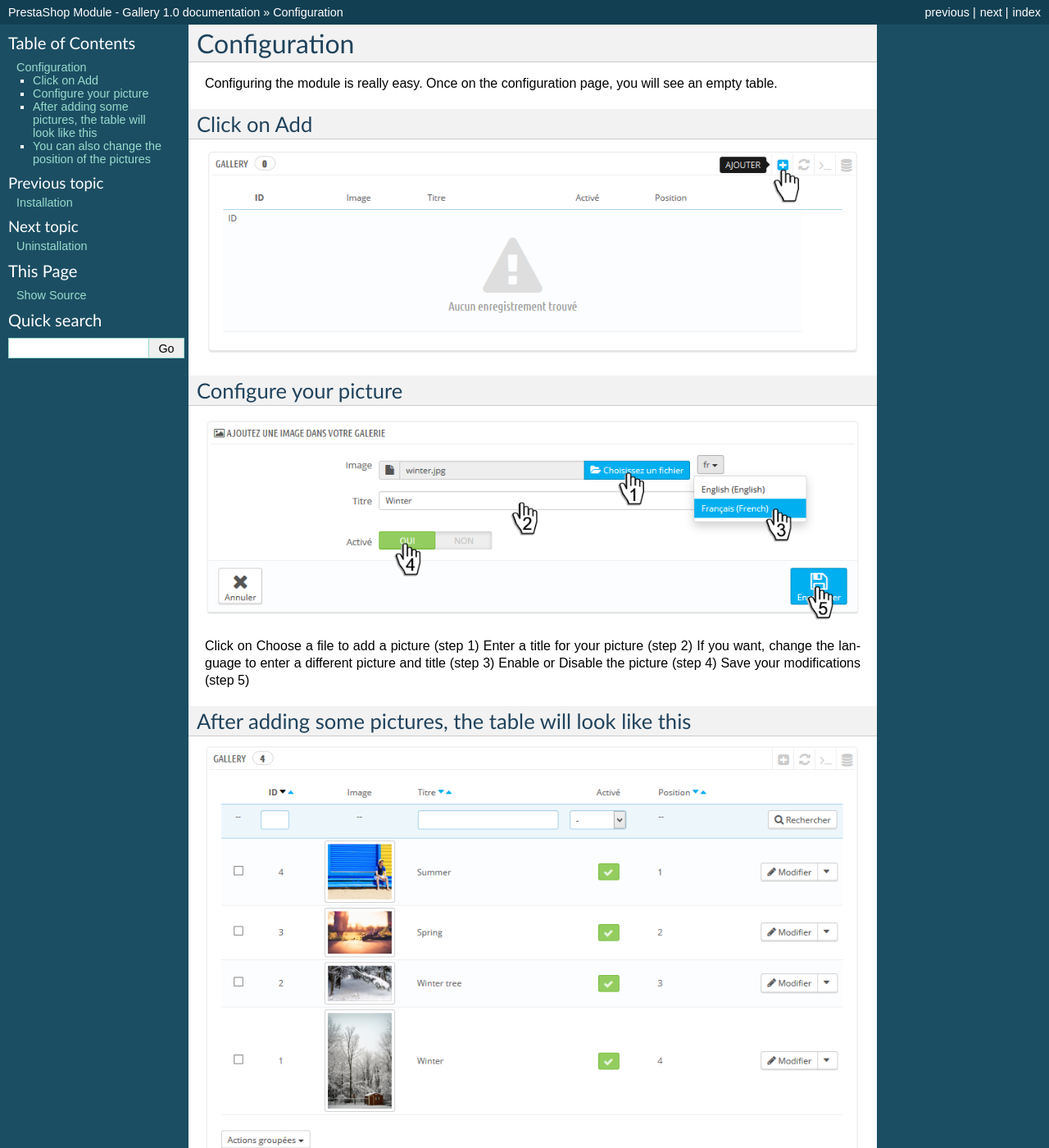
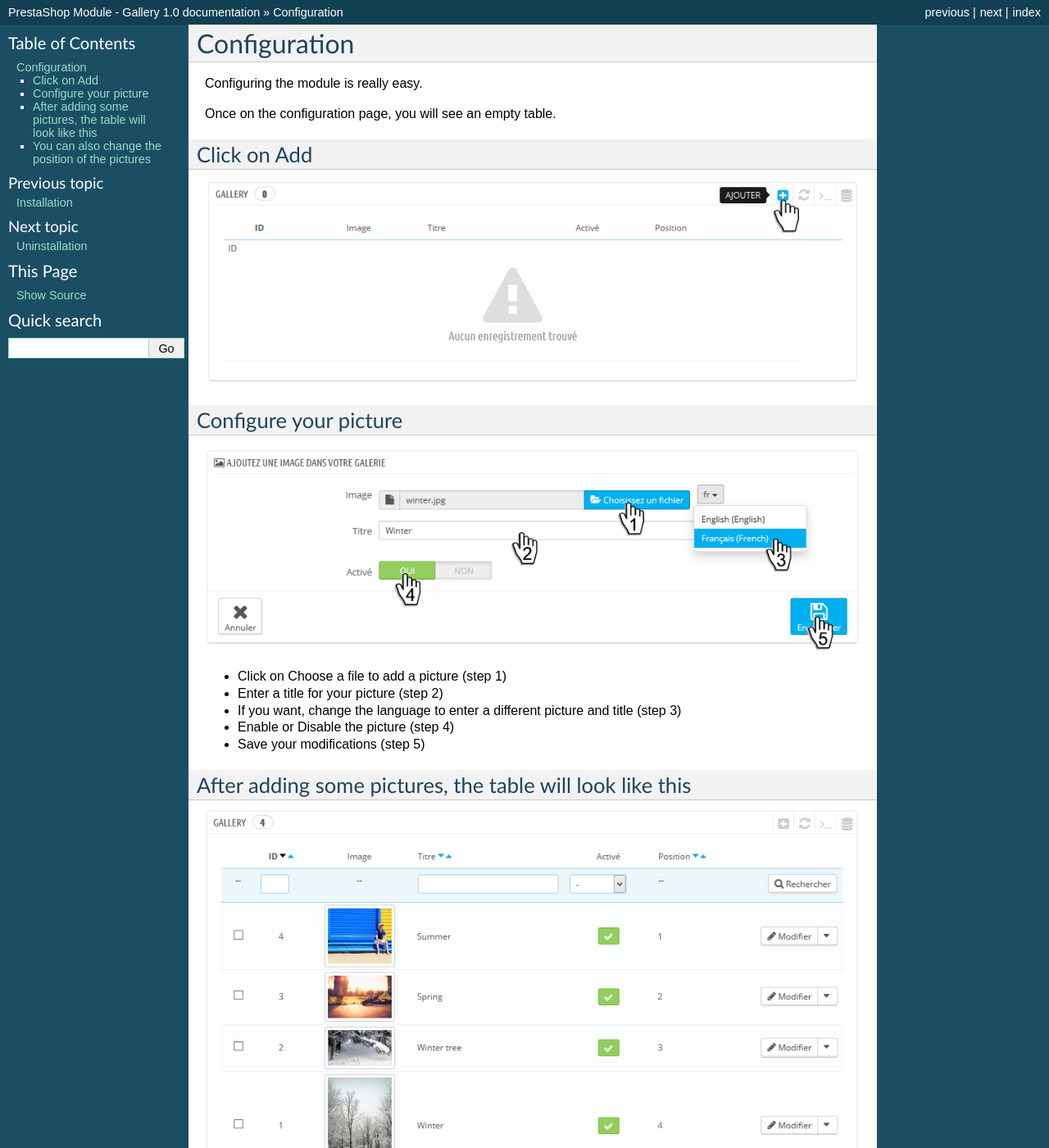
Before and after one commit to ebewe/PrestaShop-Gallery-documentation, a Sphinx documentation site: the page built from docs/source/configuration.rst, in a window 1280 px wide and 1400 px high. Shown: the whole window at 82% size. Built offline with Sphinx 7.4.7, drawn with Linux system fonts in a browser that asks for light colours; pages that are not in the unit, such as notebooks, are missing from menus; some of the changed text lies outside the part shown.

Commit message:
Corrected bugs

```diff
--- a/docs/source/configuration.rst
+++ b/docs/source/configuration.rst
@@ -2,6 +2,7 @@
 =============
 
 Configuring the module is really easy.
+
 Once on the configuration page, you will see an empty table.
 
 Click on Add
@@ -13,25 +14,30 @@
 ^^^^^^^^^^^^^^^^^^^^^^
 .. image:: img/config_2.png
    :alt: Add a picture form
-Click on Choose a file to add a picture (step 1)
-Enter a title for your picture (step 2)
-If you want, change the language to enter a different picture and title (step 3)
-Enable or Disable the picture (step 4)
-Save your modifications (step 5)
+
+* Click on Choose a file to add a picture (step 1)
+* Enter a title for your picture (step 2)
+* If you want, change the language to enter a different picture and title (step 3)
+* Enable or Disable the picture (step 4)
+* Save your modifications (step 5)
 
 After adding some pictures, the table will look like this
 ^^^^^^^^^^^^^^^^^^^^^^^^^^^^^^^^^^^^^^^^^^^^^^^^^^^^^^^^^
 .. image:: img/config_3.png
    :alt: Full table
+
 You can modify each picture by clicking on Modify
 
 You can also change the position of the pictures
 ^^^^^^^^^^^^^^^^^^^^^^^^^^^^^^^^^^^^^^^^^^^^^^^^
 .. image:: img/config_4.png
    :alt: Change position
-First, sort the pictures by position (step 1)
-Then drag the picture you want and drop it where you want (step 2)
+
+* First, sort the pictures by position (step 1)
+* Then drag the picture you want and drop it where you want (step 2)
+
 .. image:: img/config_5.png
    :alt: Change position
+
 .. image:: img/config_6.png
    :alt: Change position
--- a/docs/source/index.rst
+++ b/docs/source/index.rst
@@ -2,13 +2,16 @@
 ===========================
 
 The PrestaShop Module - **Gallery** - allows you to add a photo gallery on your shop.
+
 For now the module is only available for PrestaShop 1.6.
+
 It is easy to install and configure. This documentation will explain you how to do that.
 
 If you need help or a custom development, feel free to contact me on `http://ebewe.net/#contact <http://ebewe.net/#contact>`_
 
 
 Index:
+^^^^^^
 
 .. toctree::
    :maxdepth: 2
--- a/docs/source/installation.rst
+++ b/docs/source/installation.rst
@@ -23,9 +23,8 @@
 .. image:: img/install_4.png
    :alt: Install the module
 
+The Gallery module is now installed.
 
-
-The Gallery module is now installed.
 To configure it, you have 2 choices:
 
 Click on Configure
@@ -39,4 +38,4 @@
    :alt: Configure the module
 
 
-Installation is complete ! You can now go to :ref:`configuration`
+Installation is complete ! You can now go to :doc:`configuration`
```
Also changed, not shown: docs/source/uninstallation.rst (+4 -3 lines).
